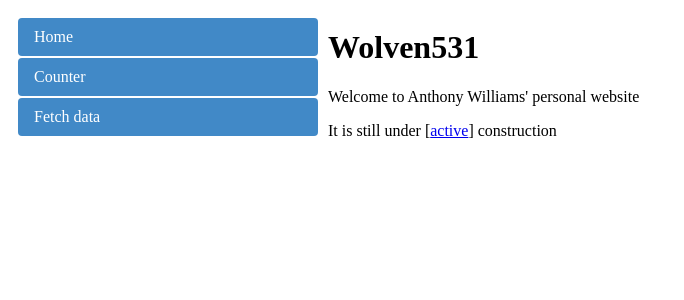
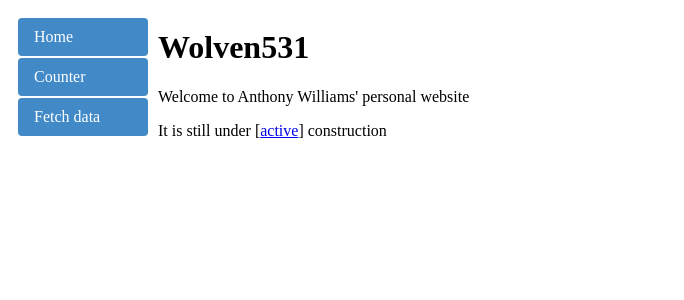
Before and after one commit to Wolven531/wolven531-website, a React (Create React App) app in the folder wolven531-website/ClientApp/: page / in a window 1280 px wide. Shown: the top 300 px of the page, without its empty margins (0-684 px from the left). Built offline with nearby package versions, Linux system fonts and the light colour scheme.

Commit message:
Adjust layout style for some breathing room 😤

```diff
--- a/wolven531-website/ClientApp/src/components/layout.css
+++ b/wolven531-website/ClientApp/src/components/layout.css
@@ -4,8 +4,8 @@
 		'sidebar header header header'
 		'sidebar . main main'
 		'sidebar footer footer footer';
-	grid-template-columns: 1fr 1fr 1fr 1fr;
+	grid-template-columns: 150px 1fr 1fr 1fr;
 	grid-template-rows: auto;
-	height: 100vh;
-	width: 100vw;
+	height: 97vh;
+	width: 98vw;
 }
```
